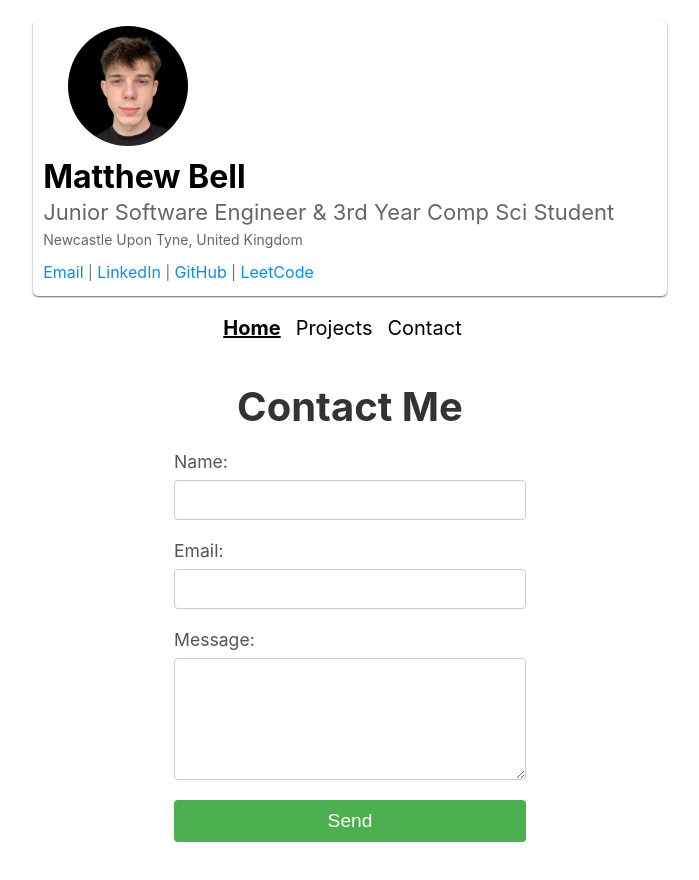
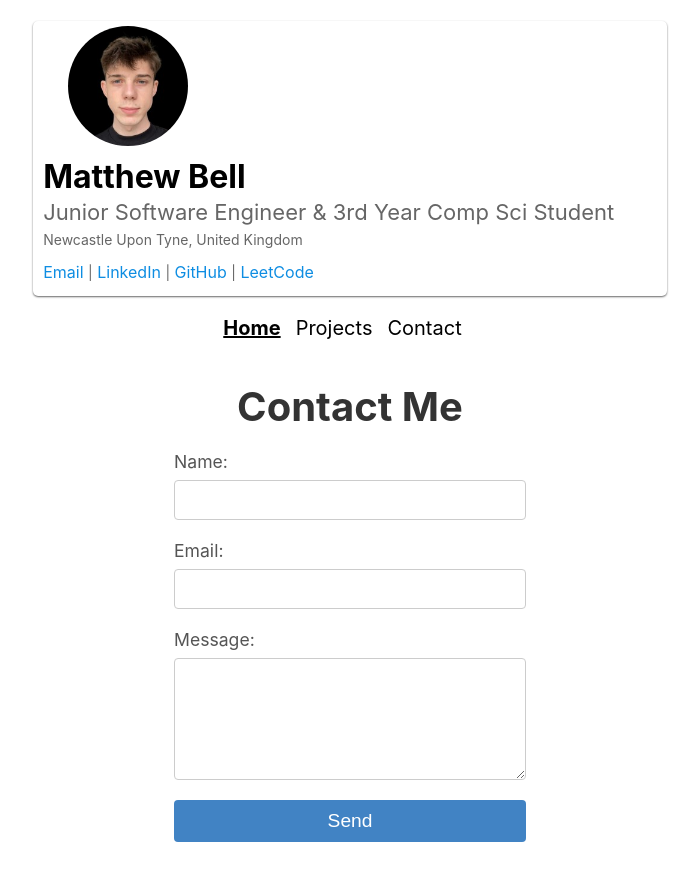
Before and after one commit to MatthewBel11/newportfolio, a React (Create React App) app in the folder my-app/: page /contact in a window 1280 px wide. Shown: the top 880 px of the page, without its empty margins (290-989 px from the left). Built offline with nearby package versions, Linux system fonts and the light colour scheme.

Commit message:
- Updated color

```diff
--- a/my-app/src/Pages/ContactPage/ContactPage.module.css
+++ b/my-app/src/Pages/ContactPage/ContactPage.module.css
@@ -42,7 +42,7 @@
   .SubmitButton {
     padding: 10px 20px;
     font-size: 1.2rem;
-    background-color: #4caf50;
+    background-color: rgb(65, 131, 196);
     color: white;
     border: none;
     border-radius: 4px;
@@ -51,7 +51,7 @@
   }
 
   .SubmitButton:hover {
-    background-color: #45a049;
+    background-color: rgb(16, 83, 150);
   }
 
   .SuccessMessage {
```
